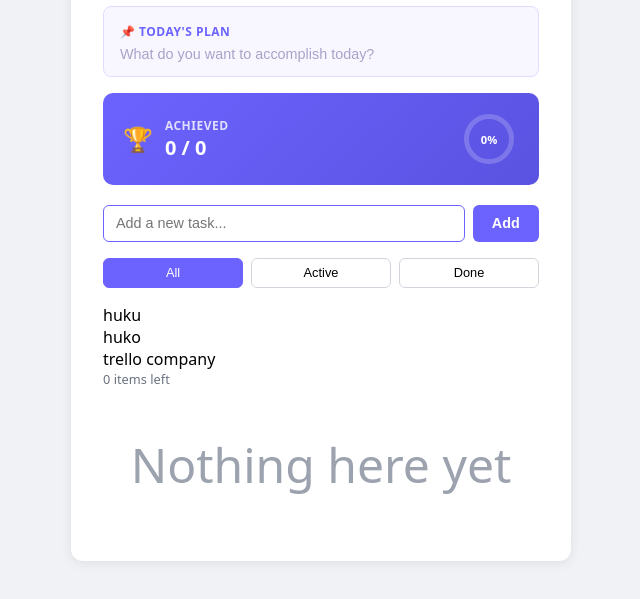
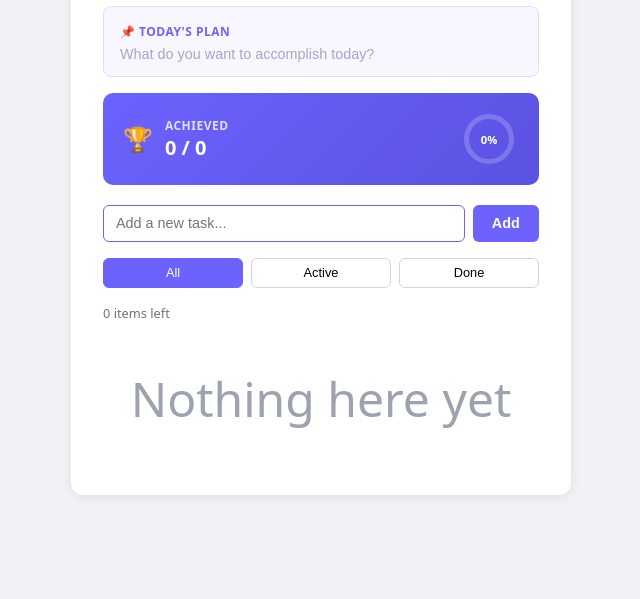
Before and after one commit to Ardy-dylan/to-do-list, a plain HTML site: page todolist/index.html in a window 1280 px wide. Shown: the part 129-728 px from the top of the page, without its empty margins (319-959 px from the left). Drawn offline with Linux system fonts and the light colour scheme.

Commit message:
i remove 2 ..

```diff
--- a/todolist/index.html
+++ b/todolist/index.html
@@ -308,9 +308,7 @@
       <button data-filter="active">Active</button>
       <button data-filter="done">Done</button>
     </div>
-    <div class="logo">huku</div>
-    <div class="logo">huko</div>
-    <div class="trelo">trello company</div>
+
 
 
 
```
